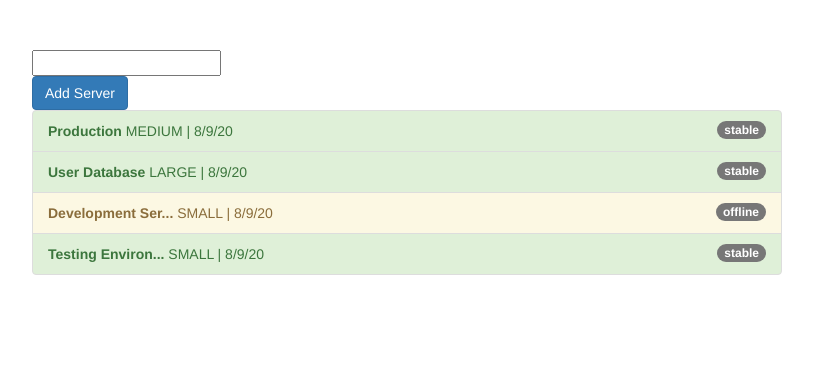
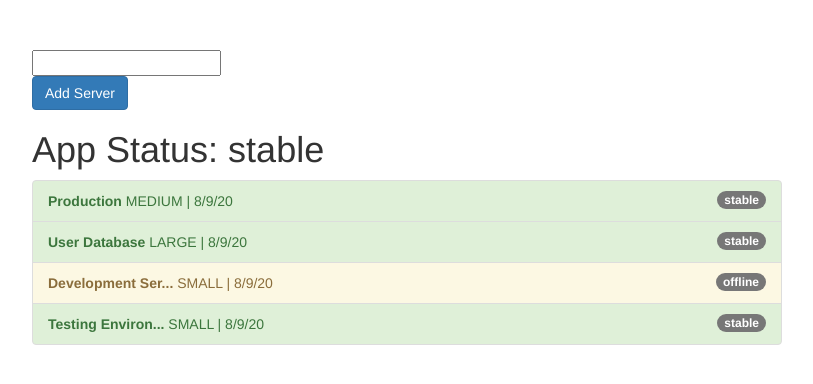
Before and after one commit to jisshub/pipes-angular, an Angular app: page / in a window 1280 px wide. Shown: the top 384 px of the page, without its empty margins (233-1046 px from the left). Built offline with nearby package versions, Linux system fonts and the light colour scheme.

Commit message:
pipes - completed - using async pipe

```diff
--- a/src/app/app.component.html
+++ b/src/app/app.component.html
@@ -16,6 +16,8 @@
       >
         Add Server
       </button>
+      <br />
+      <h1 class="display-5">App Status: {{ appStatus | async }}</h1>
       <ul class="list-group">
         <li
           class="list-group-item"
--- a/src/app/app.component.ts
+++ b/src/app/app.component.ts
@@ -1,4 +1,5 @@
 import { Component } from "@angular/core";
+import { ResolveEnd } from "@angular/router";
 
 @Component({
   selector: "app-root",
@@ -6,7 +7,13 @@ import { Component } from "@angular/core";
   styleUrls: ["./app.component.css"],
 })
 export class AppComponent {
+  appStatus = new Promise((resolve, reject) => {
+    setTimeout(() => {
+      resolve("stable");
+    }, 2000);
+  });
   filteredStatus = "";
+
   servers = [
     {
       instanceType: "medium",
--- a/src/app/filter.pipe.ts
+++ b/src/app/filter.pipe.ts
@@ -2,6 +2,7 @@ import { Pipe, PipeTransform } from "@angular/core";
 
 @Pipe({
   name: "filter",
+  pure: false,
 })
 export class FilterPipe implements PipeTransform {
   transform(value: any, filteredString: string, status: string): any {
```
